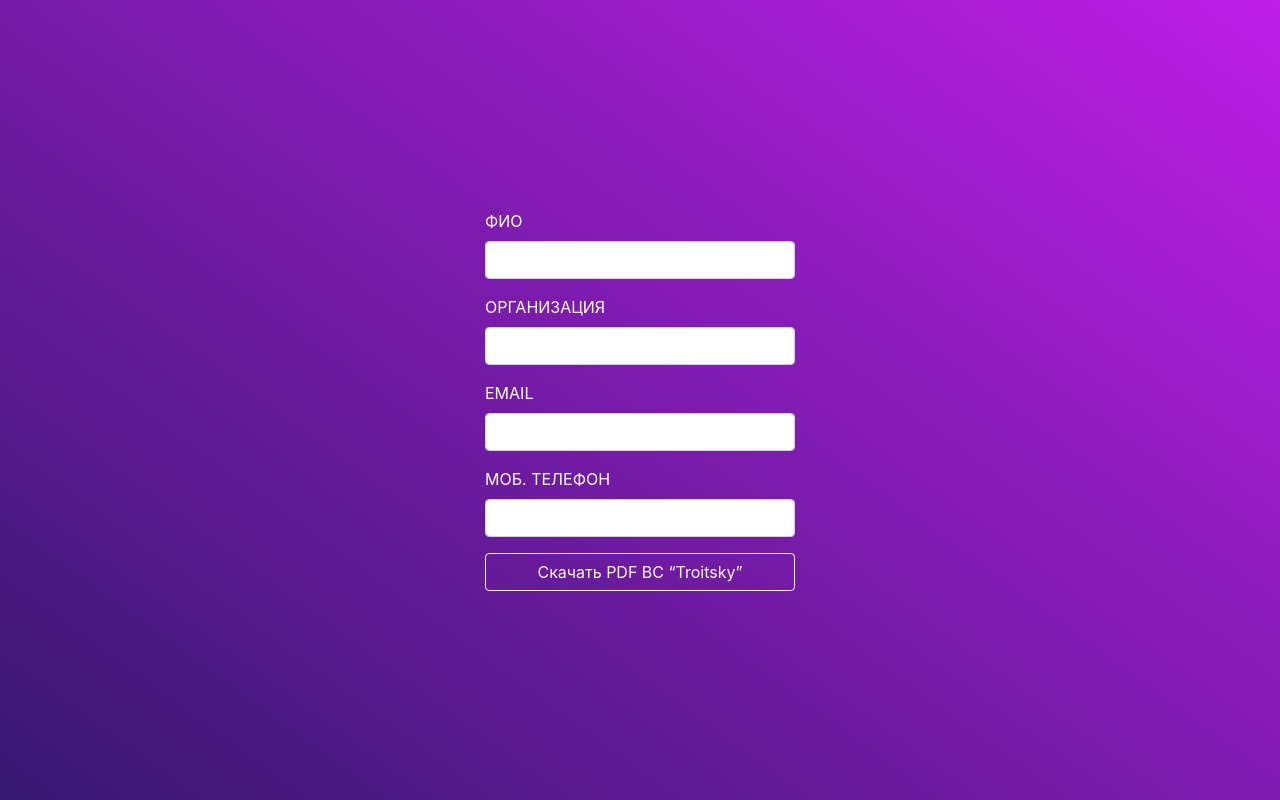
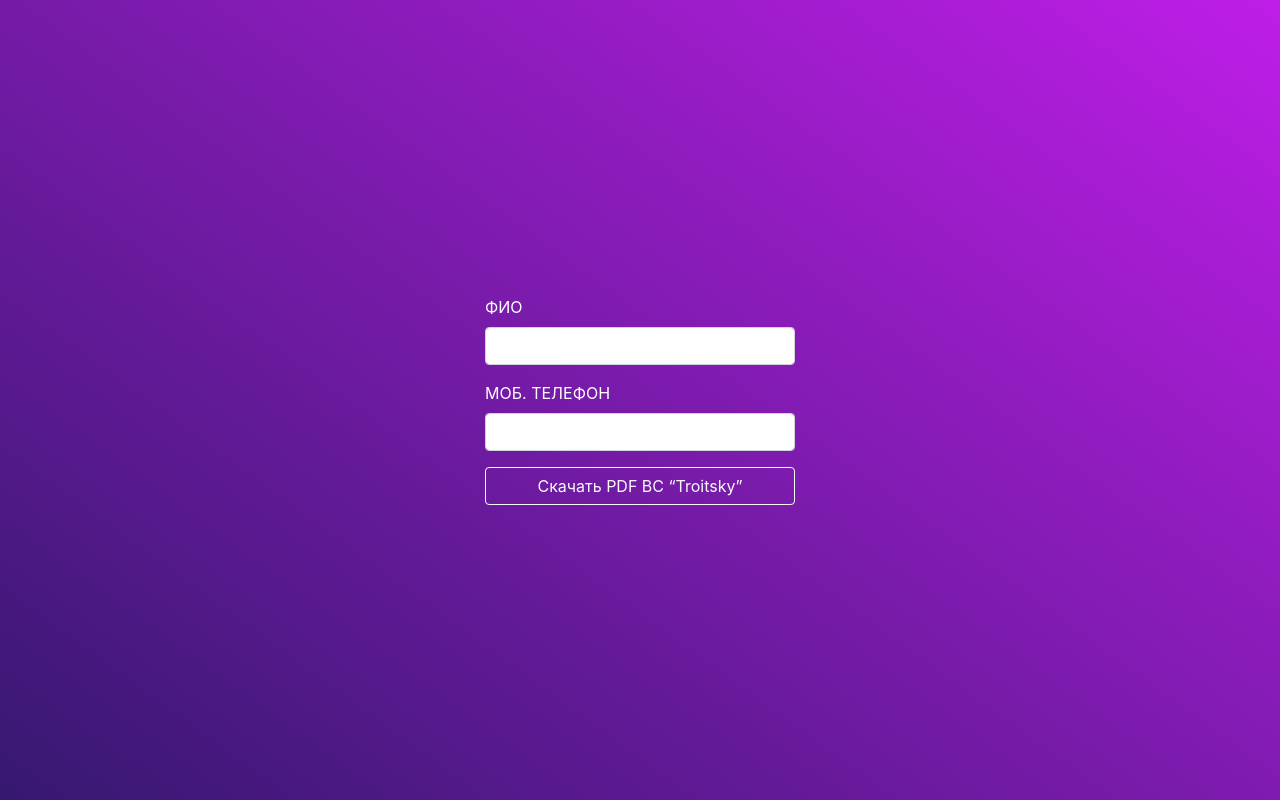
Before and after one commit to Vasilevskiy/smart_urban_form, a website: page client/index.html in a window 1280 px wide. Drawn offline with nearby package versions, Linux system fonts and the light colour scheme.

Commit message:
form changes

```diff
--- a/client/index.html
+++ b/client/index.html
@@ -25,28 +25,6 @@
               type="text"
               class="form-control"
               name="credentials"
-              id="exampleInputEmail1"
-              aria-describedby="emailHelp"
-              required
-            />
-          </div>
-          <div class="form-group">
-            <label for="exampleInputEmail1">Организация</label>
-            <input
-              type="text"
-              class="form-control"
-              name="organisation"
-              id="exampleInputEmail1"
-              aria-describedby="emailHelp"
-              required
-            />
-          </div>
-          <div class="form-group">
-            <label for="exampleInputEmail1">Email</label>
-            <input
-              type="text"
-              class="form-control"
-              name="email"
               id="exampleInputEmail1"
               aria-describedby="emailHelp"
               required
```
